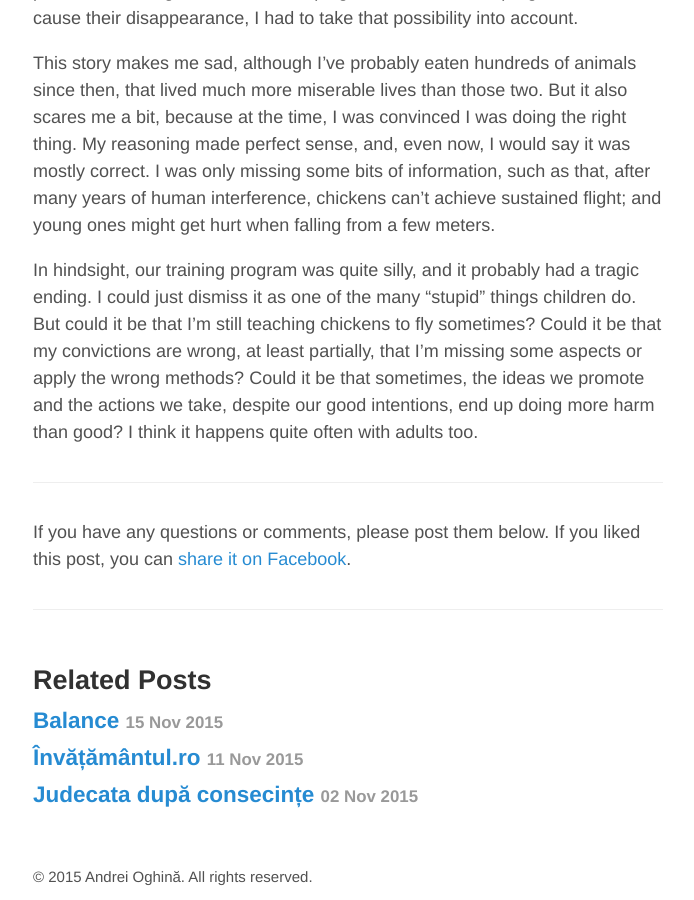
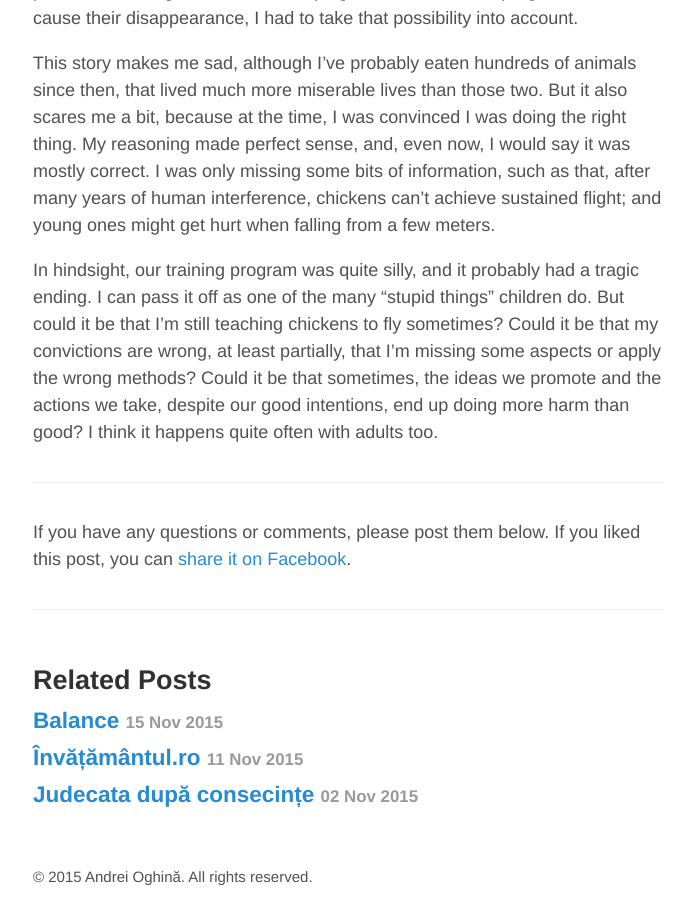
Before and after one commit to aoghina/aoghina.github.io, a Jekyll site: the page built from _posts/2015-11-21-good-intentions.md, in a window 1280 px wide and 900 px high, scrolled down 1497 px. Shown: the whole window, without its empty margins (292-986 px from the left). Built offline with Jekyll 4.4.1, drawn with Linux system fonts in a browser that asks for light colours; comment, search, counter and statistics services are not loaded.

Commit message:
Update good intentions post

```diff
--- a/_posts/2015-11-21-good-intentions.md
+++ b/_posts/2015-11-21-good-intentions.md
@@ -23,4 +23,4 @@ After a few days, our brave trainees suddenly disappeared. Their progress was be
 
 This story makes me sad, although I've probably eaten hundreds of animals since then, that lived much more miserable lives than those two. But it also scares me a bit, because at the time, I was convinced I was doing the right thing. My reasoning made perfect sense, and, even now, I would say it was mostly correct. I was only missing some bits of information, such as that, after many years of human interference, chickens can't achieve sustained flight; and young ones might get hurt when falling from a few meters.
 
-In hindsight, our training program was quite silly, and it probably had a tragic ending. I could just dismiss it as one of the many "stupid" things children do. But could it be that I'm still teaching chickens to fly sometimes? Could it be that my convictions are wrong, at least partially, that I'm missing some aspects or apply the wrong methods? Could it be that sometimes, the ideas we promote and the actions we take, despite our good intentions, end up doing more harm than good? I think it happens quite often with adults too.
+In hindsight, our training program was quite silly, and it probably had a tragic ending. I can pass it off as one of the many "stupid things" children do. But could it be that I'm still teaching chickens to fly sometimes? Could it be that my convictions are wrong, at least partially, that I'm missing some aspects or apply the wrong methods? Could it be that sometimes, the ideas we promote and the actions we take, despite our good intentions, end up doing more harm than good? I think it happens quite often with adults too.
```
